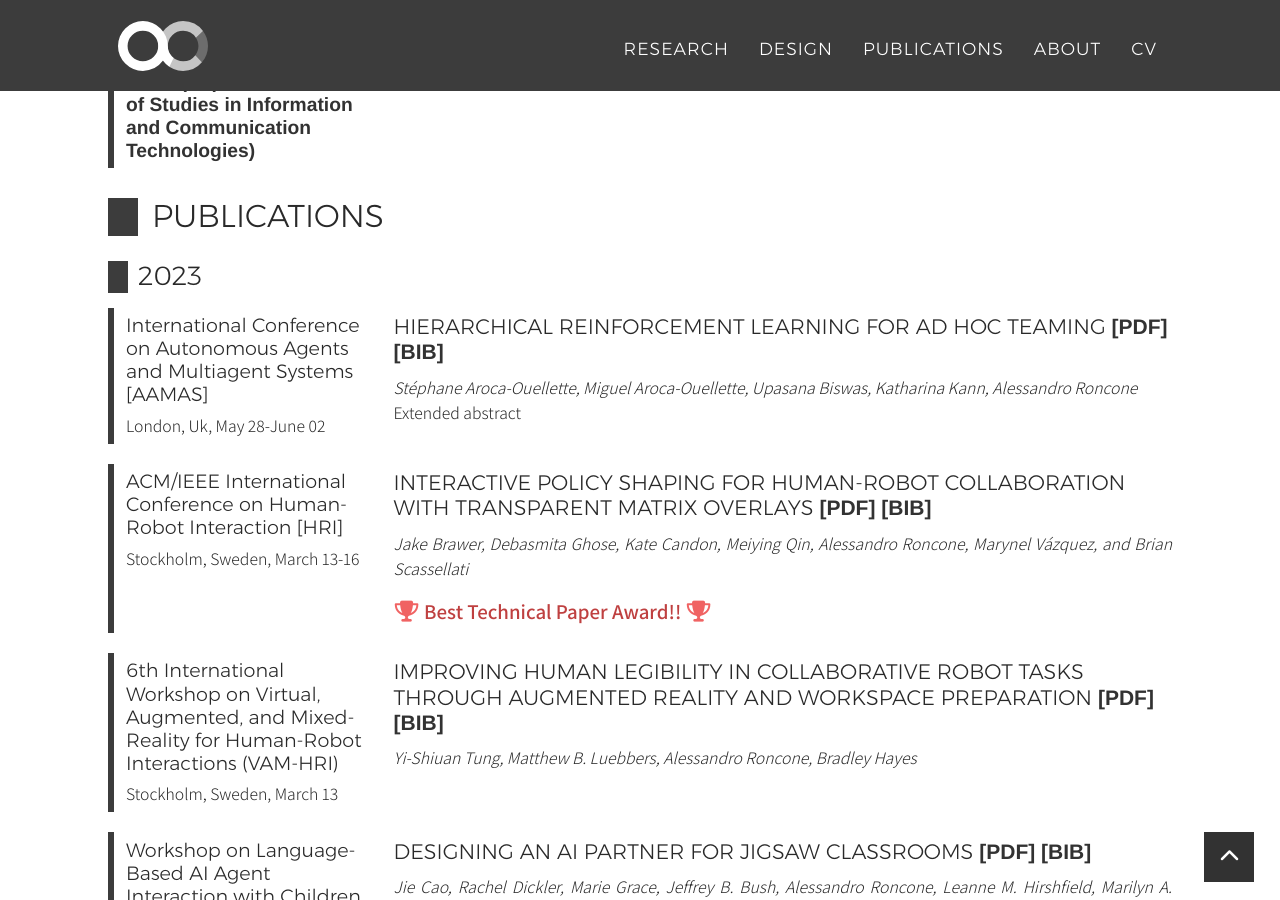
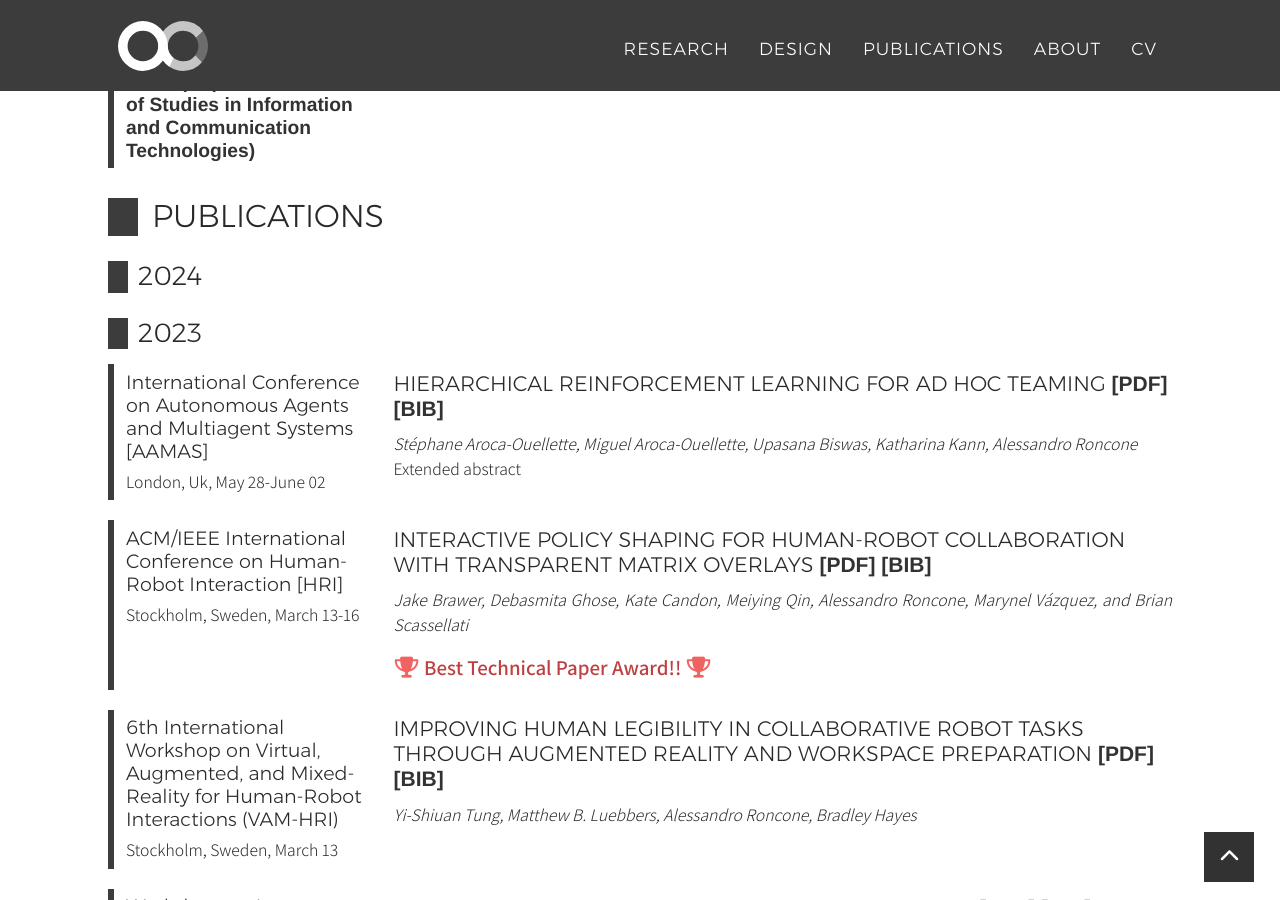
Before and after one commit to alecive/alecive.github.io, a Jekyll site: the page built from index.html, in a window 1280 px wide and 900 px high, scrolled down 4099 px. Built offline with Jekyll 4.4.1, drawn with Linux system fonts in a browser that asks for light colours; nearby versions of some CDN libraries; some web fonts are replaced.

Commit message:
updated CV

```diff
--- a/index.html
+++ b/index.html
@@ -4,6 +4,7 @@
 description: I am a robotics engineer, a computer scientist, and a team lead.
 tags: [robotics,artificial intelligence,advanced manufacturing,humanoid robotics,cognitive robotics,human robto interaction,cv,personal,resume,curriculum,online,research,design,iit,istituto italiando di tecnologia,phd,yale,university,postdoc,assistant professor,candidate]
 pubyears:
+ - 2024
  - 2023
  - 2022
  - 2021
```
Also changed, not shown: _drafts/2023-05-27-CV-AlessandroRoncone.md (+1 -0 lines), 1 other file.
